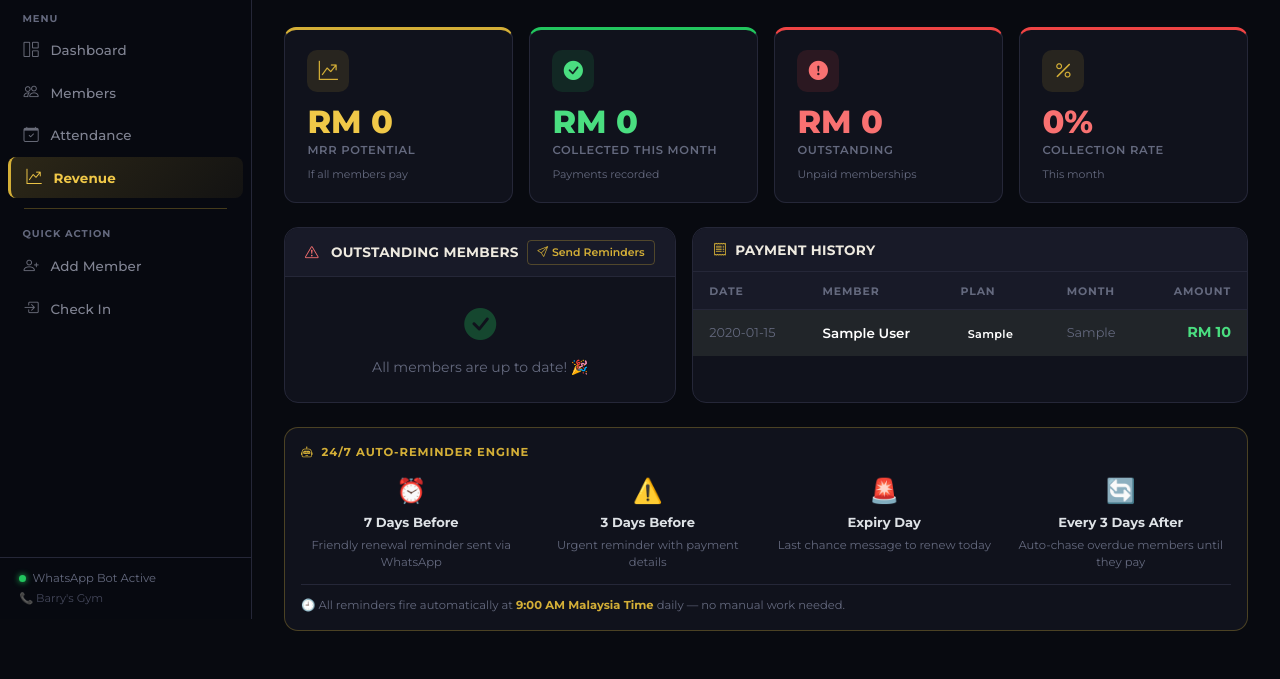
After one commit to Barrykoh0621/barry-gym-bot, a Flask app: page /revenue in a window 1280 px wide. The commit adds this page. Shown: the part 181-860 px from the top of the page. Run offline with Flask 3, Linux system fonts and the light colour scheme; tables that the repository leaves empty hold one stand-in row (values such as "Sample post").

Commit message:
Add 24/7 revenue engine: payments, auto WhatsApp reminders, revenue dashboard
- gym_db.py: add payments table, add_payment, get_revenue_stats,
  get_members_expiring_in_days, get_members_overdue_for_chasing, auto_mark_overdue
- app.py: APScheduler fires daily at 9AM MYT — sends WhatsApp renewal reminders
  at 7 days, 3 days, expiry day, and chases overdue members every 3 days automatically
- /members/<id>/pay: one-click Mark Paid — records payment + updates status
- /revenue: revenue dashboard with MRR potential, collected, outstanding, collection
  rate progress bar, outstanding members list, full payment history
- /scheduler/run-now: manual trigger button to fire reminders immediately
- render.yaml: add TZ=Asia/Kuala_Lumpur so scheduler fires at correct MYT time
- requirements.txt: add APScheduler

https://claude.ai/code/session_01A8qTkQAjE3g42sbwcWxw92

```diff
--- a/app.py
+++ b/app.py
@@ -1,13 +1,15 @@
 """
 Barry's Gym - Record Management App
-Web dashboard + WhatsApp bot (UltraMsg)
+Web dashboard + WhatsApp bot (UltraMsg) + 24/7 auto-reminder scheduler
 """
 
 import os
-import json
+import atexit
 import requests
 from datetime import datetime, date
 from flask import Flask, render_template, request, redirect, url_for, flash, jsonify
+from apscheduler.schedulers.background import BackgroundScheduler
+from apscheduler.triggers.cron import CronTrigger
 import gym_db
 
 gym_db.init_db()
@@ -31,7 +33,11 @@ BANK_ACCOUNT       = os.environ.get("BANK_ACCOUNT", "6474752824")
 BANK_HOLDER        = os.environ.get("BANK_HOLDER", "Barry Gym")
 QR_CODE_IMAGE_URL  = os.environ.get("QR_CODE_IMAGE_URL", "")
 
+AMOUNT_MAP = {"regular": 100.0, "student": 60.0}
+
+
 # ── WhatsApp helpers ──────────────────────────────────────────
+
 def send_whatsapp(phone, message):
     url     = f"{ULTRAMSG_API_URL}/messages/chat"
     payload = {"token": ULTRAMSG_TOKEN, "to": phone, "body": message, "priority": 1}
@@ -54,6 +60,88 @@ def send_whatsapp_image(phone, image_url, caption=""):
         return 0
 
 
+# ── Scheduler: 24/7 Auto-Reminders ───────────────────────────
+
+def _build_reminder_msg(member, days_left):
+    name   = member["name"]
+    expiry = member["expiry_date"]
+    amount = "RM 60" if member["membership_type"] == "student" else "RM 100"
+    if days_left == 7:
+        return (
+            f"Hi *{name}*! 👋\n\n"
+            f"Friendly reminder: your *{GYM_NAME}* membership expires in *7 days* on {expiry}.\n\n"
+            f"Renew now for {amount}/month and keep your streak going! 💪\n\n"
+            f"💳 Reply *PAYMENT* for bank details.\n"
+            f"📞 Contact: *{GYM_PHONE}*"
+        )
+    elif days_left == 3:
+        return (
+            f"⚠️ *Urgent, {name}!*\n\n"
+            f"Your *{GYM_NAME}* membership expires in *3 days* on {expiry}.\n\n"
+            f"Renew now for {amount}/month — don't lose your access!\n\n"
+            f"💳 Reply *PAYMENT* for bank details.\n"
+            f"📞 Contact: *{GYM_PHONE}*"
+        )
+    else:
+        return (
+            f"🚨 *Last Chance, {name}!*\n\n"
+            f"Your *{GYM_NAME}* membership *expires TODAY* ({expiry}).\n\n"
+            f"Reply *PAYMENT* right now to renew for {amount}/month and keep training! 💪\n\n"
+            f"📞 Contact: *{GYM_PHONE}*"
+        )
+
+
+def _build_overdue_msg(member):
+    name   = member["name"]
+    expiry = member["expiry_date"]
+    amount = "RM 60" if member["membership_type"] == "student" else "RM 100"
+    today  = date.today()
+    days   = (today - date.fromisoformat(expiry)).days
+    return (
+        f"Hi *{name}* 🏋️\n\n"
+        f"Your *{GYM_NAME}* membership expired *{days} days ago* on {expiry}.\n\n"
+        f"We miss you! Renew for {amount}/month to get back in the gym.\n\n"
+        f"💳 Reply *PAYMENT* for bank details.\n"
+        f"📞 Contact: *{GYM_PHONE}*\n\n"
+        f"Come back stronger! 💪"
+    )
+
+
+def _run_daily_jobs():
+    """Runs at 9:00 AM MYT daily — the core revenue engine."""
+    print(f"[Scheduler] Daily jobs started at {datetime.now()}")
+
+    # 1. Auto-mark overdue members
+    count = gym_db.auto_mark_overdue()
+    print(f"[Scheduler] Marked {count} members as overdue")
+
+    # 2. Send expiry reminders (7 days, 3 days, today)
+    sent = 0
+    for days_left in (7, 3, 0):
+        for m in gym_db.get_members_expiring_in_days(days_left):
+            send_whatsapp(m["phone"], _build_reminder_msg(m, days_left))
+            sent += 1
+
+    # 3. Chase overdue members (every 3 days after expiry)
+    for m in gym_db.get_members_overdue_for_chasing():
+        send_whatsapp(m["phone"], _build_overdue_msg(m))
+        sent += 1
+
+    print(f"[Scheduler] Sent {sent} WhatsApp reminders")
+
+
+# Start scheduler — safe with gunicorn --workers 1 --preload
+_scheduler = BackgroundScheduler()
+_scheduler.add_job(
+    _run_daily_jobs,
+    trigger=CronTrigger(hour=9, minute=0, timezone="Asia/Kuala_Lumpur")
+)
+_scheduler.start()
+atexit.register(lambda: _scheduler.running and _scheduler.shutdown(wait=False))
+
+
+# ── WhatsApp keyword bot ──────────────────────────────────────
+
 GREETINGS = {
     "hi", "hello", "hey", "helo", "hai", "haii", "ello", "yo",
     "assalamualaikum", "slm", "hi there", "good morning", "good afternoon",
@@ -71,6 +159,7 @@ KEYWORDS = {
     "tamat": "status", "tarikh": "status",
     "checkin": "checkin", "check in": "checkin", "masuk": "checkin",
     "checkout": "checkout", "check out": "checkout", "keluar": "checkout",
+    "renew": "payment", "renewal": "payment", "perpanjang": "payment",
 }
 
 MENU = (
@@ -89,7 +178,7 @@ MEMBERSHIP_REPLY = (
     f"🏋️ *{GYM_NAME} — Membership Plans*\n\n"
     f"💰 Regular Member: *{GYM_PRICE_REGULAR}*\n"
     f"🎓 Student Member: *{GYM_PRICE_STUDENT}*\n\n"
-    f"✅ Includes full gym access\n"
+    f"✅ Full gym access\n"
     f"✅ All equipment & facilities\n\n"
     f"To register, please provide:\n"
     f"1️⃣ Full name\n"
@@ -128,18 +217,18 @@ def handle_status(phone):
             f"To register, reply *MEMBERSHIP* for our plans.\n"
             f"📞 Contact: *{GYM_PHONE}*"
         )
-    today = date.today().isoformat()
+    today   = date.today().isoformat()
     expired = member["expiry_date"] < today
-    status_icon = "✅" if not expired else "❌"
-    status_text = "Active" if not expired else "Expired"
-    pay_icon = "✅" if member["payment_status"] == "paid" else "⚠️"
+    s_icon  = "✅" if not expired else "❌"
+    s_text  = "Active" if not expired else "Expired"
+    p_icon  = "✅" if member["payment_status"] == "paid" else "⚠️"
     return (
         f"📋 *Membership Status*\n\n"
         f"👤 Name: *{member['name']}*\n"
         f"🏷️ Plan: *{member['membership_type'].title()}*\n"
-        f"{status_icon} Status: *{status_text}*\n"
+        f"{s_icon} Status: *{s_text}*\n"
         f"📅 Expiry: *{member['expiry_date']}*\n"
-        f"{pay_icon} Payment: *{member['payment_status'].title()}*\n\n"
+        f"{p_icon} Payment: *{member['payment_status'].title()}*\n\n"
         f"📞 Enquiries: *{GYM_PHONE}*"
     )
 
@@ -156,12 +245,12 @@ def handle_checkin(phone):
     if member["expiry_date"] < today:
         return (
             f"⚠️ Hi *{member['name']}*, your membership has *expired*.\n"
-            f"Expiry date: {member['expiry_date']}\n\n"
+            f"Expiry: {member['expiry_date']}\n\n"
             f"Please renew to continue using the gym.\n"
             f"Reply *PAYMENT* for payment details.\n"
             f"📞 Contact: *{GYM_PHONE}*"
         )
-    ok = gym_db.checkin(member["id"])
+    ok  = gym_db.checkin(member["id"])
     now = datetime.now().strftime("%I:%M %p")
     if ok:
         return (
@@ -183,7 +272,7 @@ def handle_checkout(phone):
             f"❌ You are *not registered* as a member.\n"
             f"📞 Contact: *{GYM_PHONE}*"
         )
-    ok = gym_db.checkout(member["id"])
+    ok  = gym_db.checkout(member["id"])
     now = datetime.now().strftime("%I:%M %p")
     if ok:
         return (
@@ -220,7 +309,6 @@ def webhook():
             return "OK", 200
 
         print(f"[{datetime.now().strftime('%H:%M:%S')}] MSG from {from_num}: {body_txt}")
-
         text_lower = body_txt.strip().lower()
 
         if text_lower in GREETINGS:
@@ -265,8 +353,8 @@ def dashboard():
 @app.route("/members")
 def members():
     search = request.args.get("q", "").strip()
-    rows = gym_db.get_all_members(search or None)
-    today = date.today().isoformat()
+    rows   = gym_db.get_all_members(search or None)
+    today  = date.today().isoformat()
     return render_template("members.html", members=rows, search=search,
                            today=today, gym_name=GYM_NAME)
 
@@ -285,8 +373,8 @@ def member_new():
             flash("Please fill in all required fields.", "danger")
             return redirect(url_for("member_new"))
         try:
-            gym_db.add_member(name, phone, membership_type, start_date, expiry_date,
-                              payment_status, notes)
+            gym_db.add_member(name, phone, membership_type, start_date,
+                              expiry_date, payment_status, notes)
             flash(f"Member '{name}' added successfully.", "success")
             return redirect(url_for("members"))
         except Exception as e:
@@ -330,10 +418,28 @@ def member_delete(member_id):
     return redirect(url_for("members"))
 
 
+@app.route("/members/<int:member_id>/pay", methods=["POST"])
+def member_pay(member_id):
+    member = gym_db.get_member(member_id)
+    if not member:
+        flash("Member not found.", "danger")
+        return redirect(url_for("revenue"))
+    amount         = AMOUNT_MAP.get(member["membership_type"], 100.0)
+    today          = date.today().isoformat()
+    month_paid_for = date.today().strftime("%Y-%m")
+    notes          = request.form.get("notes", "").strip()
+    gym_db.add_payment(member_id, amount, today, month_paid_for, notes)
+    flash(f"Payment of RM{int(amount)} recorded for {member['name']}. ✅", "success")
+    next_url = request.form.get("next") or url_for("revenue")
+    return redirect(next_url)
+
+
+# ── Attendance ────────────────────────────────────────────────
+
 @app.route("/attendance")
 def attendance():
     filter_date = request.args.get("date", date.today().isoformat())
-    rows = gym_db.get_attendance(filter_date=filter_date)
+    rows        = gym_db.get_attendance(filter_date=filter_date)
     all_members = gym_db.get_all_members()
     return render_template("attendance.html", records=rows, filter_date=filter_date,
                            all_members=all_members, gym_name=GYM_NAME)
@@ -357,11 +463,11 @@ def web_checkin():
 
 @app.route("/attendance/checkout", methods=["POST"])
 def web_checkout():
-    attendance_member_id = request.form.get("member_id")
-    if attendance_member_id:
-        member = gym_db.get_member(int(attendance_member_id))
+    member_id = request.form.get("member_id")
+    if member_id:
+        member = gym_db.get_member(int(member_id))
         if member:
-            ok = gym_db.checkout(int(attendance_member_id))
+            ok = gym_db.checkout(int(member_id))
             if ok:
                 flash(f"🚪 {member['name']} checked out.", "success")
             else:
@@ -371,15 +477,35 @@ def web_checkout():
     return redirect(url_for("attendance"))
 
 
+# ── Revenue dashboard ─────────────────────────────────────────
+
+@app.route("/revenue")
+def revenue():
+    stats = gym_db.get_revenue_stats()
+    return render_template("revenue.html", stats=stats, gym_name=GYM_NAME,
+                           this_month=date.today().strftime("%B %Y"),
+                           today_iso=date.today().isoformat())
+
+
+@app.route("/scheduler/run-now", methods=["POST"])
+def scheduler_run_now():
+    _run_daily_jobs()
+    flash("Daily reminder jobs executed. WhatsApp messages sent to qualifying members. ✅", "success")
+    return redirect(url_for("revenue"))
+
+
 # ── Health check ──────────────────────────────────────────────
 
 @app.route("/health")
 def health():
-    return jsonify({"status": "ok", "gym": GYM_NAME})
+    return jsonify({
+        "status": "ok",
+        "gym": GYM_NAME,
+        "scheduler": _scheduler.running,
+    })
 
 
 if __name__ == "__main__":
-    gym_db.init_db()
     port = int(os.environ.get("PORT", 5000))
     print(f"{'='*50}")
     print(f"{GYM_NAME} - Record App")
--- a/render.yaml
+++ b/render.yaml
@@ -33,3 +33,5 @@ services:
         generateValue: true
       - key: DB_PATH
         value: /var/data/gym.db
+      - key: TZ
+        value: Asia/Kuala_Lumpur
--- a/requirements.txt
+++ b/requirements.txt
@@ -1,3 +1,4 @@
 flask
 requests
 gunicorn
+APScheduler
--- a/templates/base.html
+++ b/templates/base.html
@@ -344,6 +344,12 @@
           <i class="bi bi-calendar-check"></i> Attendance
         </a>
       </li>
+      <li class="nav-item">
+        <a class="nav-link {% if request.endpoint == 'revenue' %}active{% endif %}"
+           href="{{ url_for('revenue') }}">
+          <i class="bi bi-graph-up-arrow"></i> Revenue
+        </a>
+      </li>
     </ul>
 
     <hr class="gold-divider mx-3 my-2" />
--- /dev/null
+++ b/templates/revenue.html
@@ -0,0 +1,246 @@
+{% extends "base.html" %}
+{% block title %}Revenue — {{ gym_name }}{% endblock %}
+
+{% block content %}
+<!-- ── Hero Banner ──────────────────────────────── -->
+<div class="page-hero" style="height:180px;">
+  <img src="https://images.unsplash.com/photo-1579621970563-ebec7560ff3e?auto=format&fit=crop&w=1400&q=70"
+       alt="Revenue" />
+  <div class="page-hero-overlay" style="background:linear-gradient(to right,rgba(8,10,16,.96) 0%,rgba(8,10,16,.65) 55%,rgba(8,10,16,.1) 100%);">
+    <div>
+      <div style="color:var(--gold);font-size:.68rem;font-weight:700;letter-spacing:.15em;text-transform:uppercase;margin-bottom:.3rem;">
+        💰 Money Dashboard
+      </div>
+      <h2>Revenue <span>Overview</span></h2>
+      <p>{{ this_month }} — your gym's earnings at a glance</p>
+    </div>
+  </div>
+</div>
+
+<div class="content-wrap">
+
+  <!-- ── KPI Cards ──────────────────────────────── -->
+  <div class="row g-3 mb-4">
+    <div class="col-6 col-lg-3">
+      <div class="stat-card">
+        <div class="stat-icon"><i class="bi bi-graph-up-arrow"></i></div>
+        <div class="stat-value">RM {{ stats.mrr_potential }}</div>
+        <div class="stat-label">MRR Potential</div>
+        <div style="color:var(--text-muted);font-size:.68rem;margin-top:.4rem;">If all members pay</div>
+      </div>
+    </div>
+    <div class="col-6 col-lg-3">
+      <div class="stat-card" style="border-top-color:#22c55e;">
+        <div class="stat-icon" style="background:rgba(34,197,94,.12);color:#4ade80;">
+          <i class="bi bi-check-circle-fill"></i>
+        </div>
+        <div class="stat-value" style="color:#4ade80;">RM {{ stats.collected_this_month }}</div>
+        <div class="stat-label">Collected This Month</div>
+        <div style="color:var(--text-muted);font-size:.68rem;margin-top:.4rem;">Payments recorded</div>
+      </div>
+    </div>
+    <div class="col-6 col-lg-3">
+      <div class="stat-card" style="border-top-color:#ef4444;">
+        <div class="stat-icon" style="background:rgba(239,68,68,.12);color:#f87171;">
+          <i class="bi bi-exclamation-circle-fill"></i>
+        </div>
+        <div class="stat-value" style="color:#f87171;">RM {{ stats.outstanding }}</div>
+        <div class="stat-label">Outstanding</div>
+        <div style="color:var(--text-muted);font-size:.68rem;margin-top:.4rem;">Unpaid memberships</div>
+      </div>
+    </div>
+    <div class="col-6 col-lg-3">
+      {% set rate = ((stats.collected_this_month / stats.mrr_potential * 100)|round(1)) if stats.mrr_potential > 0 else 0 %}
+      <div class="stat-card" style="border-top-color:{% if rate >= 80 %}#22c55e{% elif rate >= 50 %}#eab308{% else %}#ef4444{% endif %};">
+        <div class="stat-icon" style="background:rgba(212,175,55,.12);color:var(--gold);">
+          <i class="bi bi-percent"></i>
+        </div>
+        <div class="stat-value" style="color:{% if rate >= 80 %}#4ade80{% elif rate >= 50 %}#fbbf24{% else %}#f87171{% endif %};">
+          {{ rate }}%
+        </div>
+        <div class="stat-label">Collection Rate</div>
+        <div style="color:var(--text-muted);font-size:.68rem;margin-top:.4rem;">This month</div>
+      </div>
+    </div>
+  </div>
+
+  <!-- ── Revenue progress bar ──────────────────── -->
+  {% if stats.mrr_potential > 0 %}
+  {% set pct = [((stats.collected_this_month / stats.mrr_potential * 100)|round(0)|int), 100]|min %}
+  <div class="card mb-4">
+    <div class="card-body p-3">
+      <div class="d-flex justify-content-between align-items-center mb-2">
+        <span style="font-size:.78rem;font-weight:700;color:var(--text-muted);text-transform:uppercase;letter-spacing:.06em;">
+          Monthly Collection Progress
+        </span>
+        <span style="font-size:.82rem;font-weight:700;color:var(--gold-light);">
+          RM {{ stats.collected_this_month }} / RM {{ stats.mrr_potential }}
+        </span>
+      </div>
+      <div style="height:10px;background:var(--bg-card2);border-radius:10px;overflow:hidden;">
+        <div style="height:100%;width:{{ pct }}%;background:linear-gradient(to right,var(--gold-dark),var(--gold-light));border-radius:10px;transition:width .5s;"></div>
+      </div>
+    </div>
+  </div>
+  {% endif %}
+
+  <!-- ── Tables ──────────────────────────────────── -->
+  <div class="row g-3">
+
+    <!-- Outstanding members -->
+    <div class="col-12 col-xl-5">
+      <div class="card h-100">
+        <div class="card-header d-flex justify-content-between align-items-center">
+          <div class="card-title">
+            <i class="bi bi-exclamation-triangle me-2" style="color:#f87171;"></i>
+            Outstanding Members
+            {% if stats.outstanding_members %}
+              <span class="badge ms-1" style="background:rgba(239,68,68,.2);color:#f87171;font-size:.65rem;">
+                {{ stats.outstanding_members|length }}
+              </span>
+            {% endif %}
+          </div>
+          <!-- Manual trigger -->
+          <form method="post" action="{{ url_for('scheduler_run_now') }}"
+                onsubmit="return confirm('Send WhatsApp reminders to all qualifying members now?')">
+            <button type="submit" class="btn btn-sm btn-gold-outline" style="font-size:.68rem;padding:.22rem .6rem;">
+              <i class="bi bi-send me-1"></i>Send Reminders
+            </button>
+          </form>
+        </div>
+        <div class="card-body p-0">
+          {% if stats.outstanding_members %}
+            <table class="table">
+              <thead>
+                <tr>
+                  <th>Member</th>
+                  <th>Plan</th>
+                  <th>Expiry</th>
+                  <th class="text-end pe-3">Action</th>
+                </tr>
+              </thead>
+              <tbody>
+                {% for m in stats.outstanding_members %}
+                {% set expired = m.expiry_date < today_iso %}
+                <tr>
+                  <td>
+                    <div style="font-weight:600;">{{ m.name }}</div>
+                    <div style="color:var(--text-muted);font-size:.72rem;">{{ m.phone }}</div>
+                  </td>
+                  <td><span class="badge badge-{{ m.membership_type }}">{{ m.membership_type.title() }}</span></td>
+                  <td style="font-size:.8rem;color:{% if expired %}#f87171{% else %}#fbbf24{% endif %};">
+                    {{ m.expiry_date }}
+                    <div>
+                      <span class="badge badge-{{ m.payment_status }}" style="font-size:.65rem;">
+                        {{ m.payment_status.title() }}
+                      </span>
+                    </div>
+                  </td>
+                  <td class="text-end pe-3">
+                    <form method="post" action="{{ url_for('member_pay', member_id=m.id) }}" class="d-inline">
+                      <input type="hidden" name="next" value="{{ url_for('revenue') }}" />
+                      <button type="submit" class="btn btn-sm"
+                              style="background:rgba(34,197,94,.12);color:#4ade80;border:1px solid rgba(34,197,94,.2);font-size:.72rem;padding:.22rem .6rem;font-weight:600;">
+                        <i class="bi bi-check-lg me-1"></i>Mark Paid
+                      </button>
+                    </form>
+                  </td>
+                </tr>
+                {% endfor %}
+              </tbody>
+            </table>
+          {% else %}
+            <div class="text-center py-4" style="color:var(--text-muted);">
+              <i class="bi bi-check-circle-fill" style="font-size:2rem;display:block;margin-bottom:.5rem;color:rgba(34,197,94,.3);"></i>
+              All members are up to date! 🎉
+            </div>
+          {% endif %}
+        </div>
+      </div>
+    </div>
+
+    <!-- Payment history -->
+    <div class="col-12 col-xl-7">
+      <div class="card h-100">
+        <div class="card-header">
+          <div class="card-title">
+            <i class="bi bi-receipt me-2"></i>Payment History
+          </div>
+        </div>
+        <div class="card-body p-0">
+          {% if stats.recent_payments %}
+            <table class="table">
+              <thead>
+                <tr>
+                  <th>Date</th>
+                  <th>Member</th>
+                  <th>Plan</th>
+                  <th>Month</th>
+                  <th class="text-end pe-3">Amount</th>
+                </tr>
+              </thead>
+              <tbody>
+                {% for p in stats.recent_payments %}
+                <tr>
+                  <td style="color:var(--text-muted);font-size:.8rem;">{{ p.payment_date }}</td>
+                  <td style="font-weight:600;">{{ p.member_name }}</td>
+                  <td><span class="badge badge-{{ p.membership_type }}">{{ p.membership_type.title() }}</span></td>
+                  <td style="color:var(--text-muted);font-size:.8rem;">{{ p.month_paid_for }}</td>
+                  <td class="text-end pe-3">
+                    <span style="color:#4ade80;font-weight:700;font-size:.9rem;">
+                      RM {{ p.amount|int }}
+                    </span>
+                  </td>
+                </tr>
+                {% endfor %}
+              </tbody>
+            </table>
+          {% else %}
+            <div class="text-center py-5" style="color:var(--text-muted);">
+              <i class="bi bi-receipt" style="font-size:2.5rem;display:block;margin-bottom:.75rem;color:var(--border);"></i>
+              No payments recorded yet.<br />
+              <small>Use "Mark Paid" to record member payments.</small>
+            </div>
+          {% endif %}
+        </div>
+      </div>
+    </div>
+
+  </div>
+
+  <!-- ── How it works ────────────────────────────── -->
+  <div class="card mt-4" style="border-color:var(--border-gold);">
+    <div class="card-body p-3">
+      <div style="color:var(--gold);font-size:.72rem;font-weight:700;text-transform:uppercase;letter-spacing:.08em;margin-bottom:.75rem;">
+        <i class="bi bi-robot me-1"></i> 24/7 Auto-Reminder Engine
+      </div>
+      <div class="row g-3">
+        <div class="col-6 col-md-3 text-center">
+          <div style="font-size:1.5rem;">⏰</div>
+          <div style="font-weight:700;font-size:.82rem;margin:.25rem 0;">7 Days Before</div>
+          <div style="color:var(--text-muted);font-size:.72rem;">Friendly renewal reminder sent via WhatsApp</div>
+        </div>
+        <div class="col-6 col-md-3 text-center">
+          <div style="font-size:1.5rem;">⚠️</div>
+          <div style="font-weight:700;font-size:.82rem;margin:.25rem 0;">3 Days Before</div>
+          <div style="color:var(--text-muted);font-size:.72rem;">Urgent reminder with payment details</div>
+        </div>
+        <div class="col-6 col-md-3 text-center">
+          <div style="font-size:1.5rem;">🚨</div>
+          <div style="font-weight:700;font-size:.82rem;margin:.25rem 0;">Expiry Day</div>
+          <div style="color:var(--text-muted);font-size:.72rem;">Last chance message to renew today</div>
+        </div>
+        <div class="col-6 col-md-3 text-center">
+          <div style="font-size:1.5rem;">🔄</div>
+          <div style="font-weight:700;font-size:.82rem;margin:.25rem 0;">Every 3 Days After</div>
+          <div style="color:var(--text-muted);font-size:.72rem;">Auto-chase overdue members until they pay</div>
+        </div>
+      </div>
+      <div style="margin-top:.75rem;padding-top:.75rem;border-top:1px solid var(--border);color:var(--text-muted);font-size:.72rem;">
+        🕘 All reminders fire automatically at <strong style="color:var(--gold);">9:00 AM Malaysia Time</strong> daily — no manual work needed.
+      </div>
+    </div>
+  </div>
+
+</div>
+{% endblock %}
```
Also changed, not shown: gym_db.py (+145 -4 lines).
